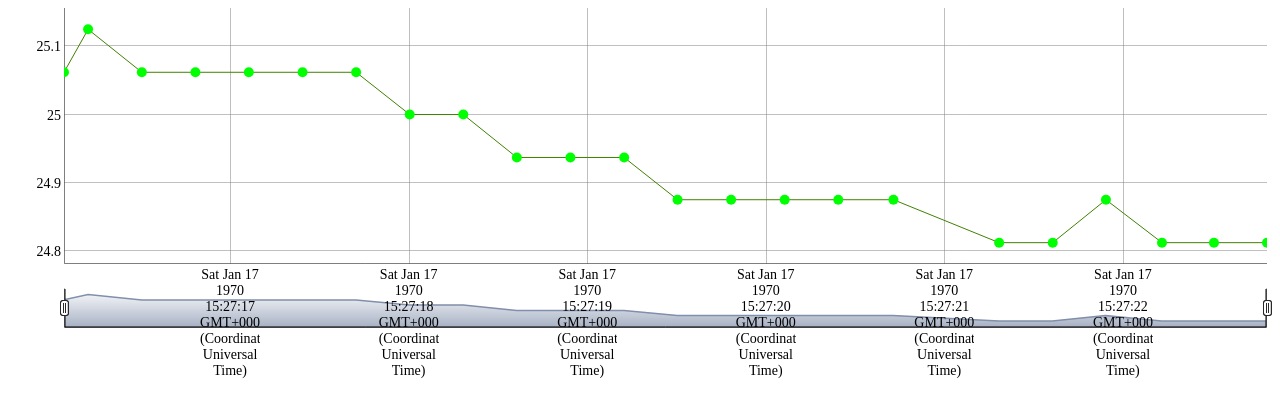
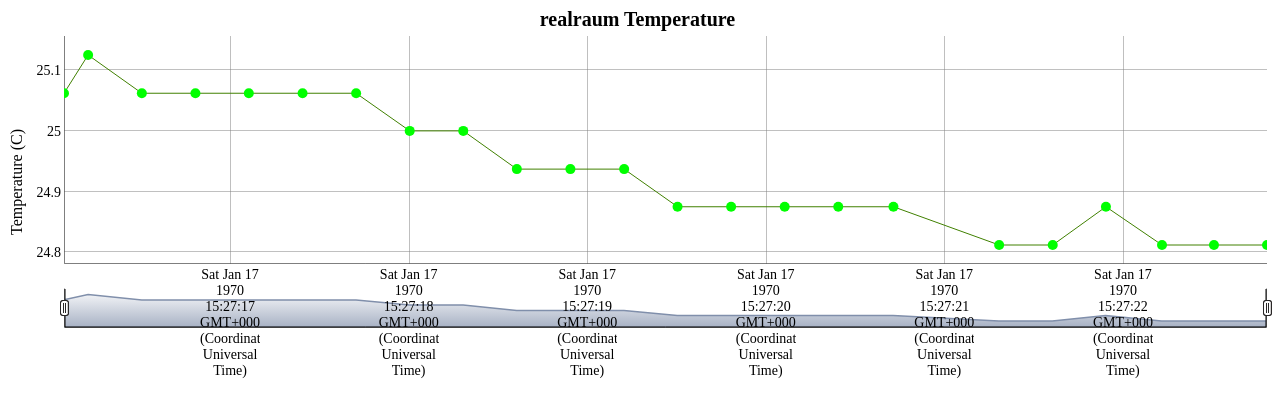
Before and after one commit to stefan2904/raspberry-temperature, a plain HTML site: page index.html in a window 1280 px wide. Drawn offline with Linux system fonts and the light colour scheme.

Commit message:
added labels to web plot

```diff
--- a/index.html
+++ b/index.html
@@ -39,6 +39,8 @@
                document.getElementById("plot"),
                "temp_log.csv",
               {
+                title: 'realraum Temperature',
+                ylabel: 'Temperature (C)',
                 xValueFormatter: Dygraph.dateString_,
                 xValueParser: function(x) { return parseInt(x); },
                 xTicker: Dygraph.dateTicker,
@@ -47,7 +49,7 @@
                  //animatedZooms: true,
                 drawPoints : true,
                 pointSize : 5,
-                highlightCircleSize: 8,
+                highlightCircleSize: 5,
                 drawPointCallback : function(g, name, ctx, canvasx, canvasy, color, radius, idx) {
                    ctx.beginPath();
                    ctx.fillStyle = getDataColor(idx);
```
